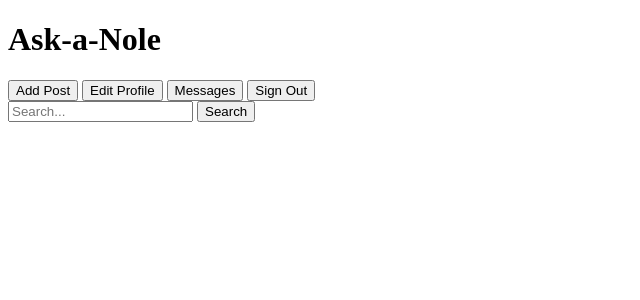
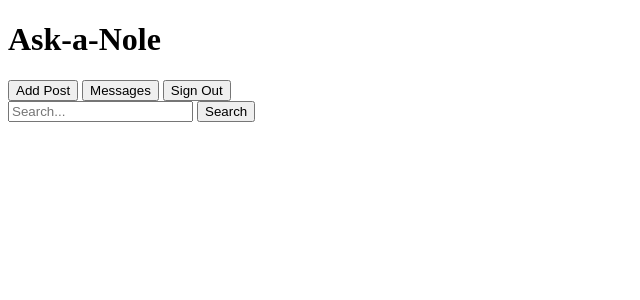
Before and after one commit to Yoti72/AskANole, a Flask app: page /main in a window 1280 px wide. Shown: the top 300 px of the page, without its empty margins (0-640 px from the left). Run offline with Flask 3, Linux system fonts and the light colour scheme; data that the repository does not hold is empty.

Commit message:
Update MainPage.html
Removes unnecessary feature: Edit Profile

```diff
--- a/templates/MainPage.html
+++ b/templates/MainPage.html
@@ -9,7 +9,6 @@
         <h1>Ask-a-Nole</h1>
         <div class="user-actions">
             <a href="/addpost"><button type="button">Add Post</button></a>
-            <button type="button">Edit Profile</button>
             <a href="/messages"><button type="button">Messages</button></a>
             <a href="/"><button type="button">Sign Out</button></a>
         </div>
```
